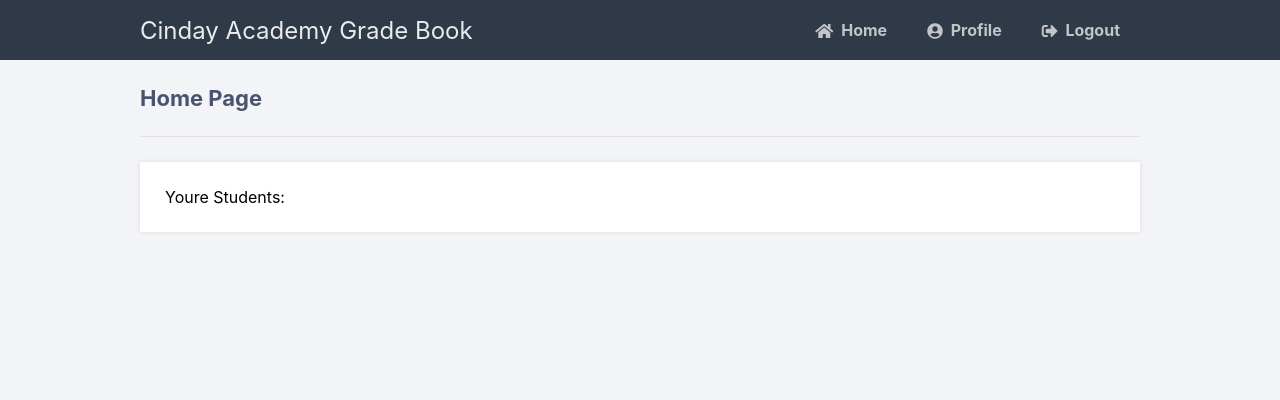
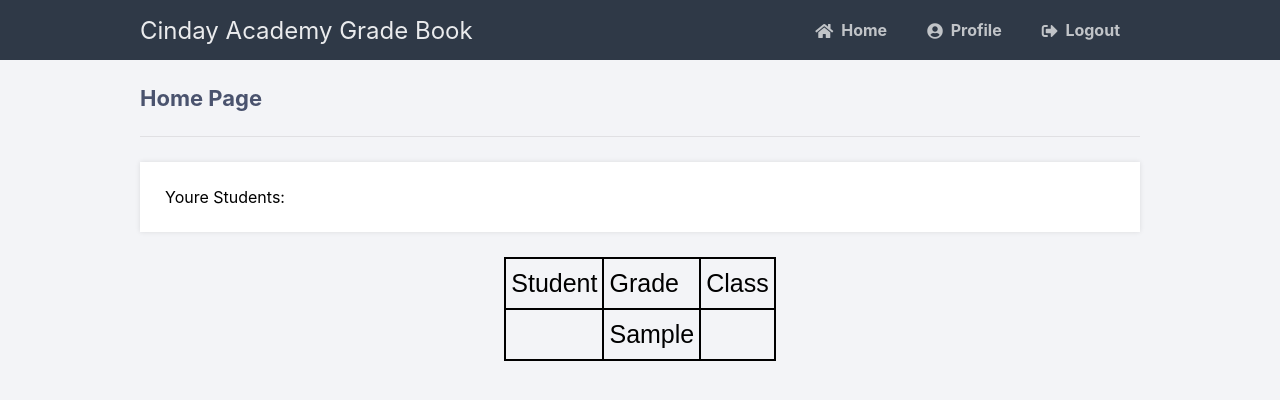
Before and after one commit to tonalconfusion/gradebook, a Flask app: page /teacher_home in a window 1280 px wide. Shown: the top 400 px of the page. Run offline with Flask 2, Linux system fonts and the light colour scheme; the visitor is signed in with stand-in values (Sample User, id 1); tables that the repository leaves empty or names only in its code hold one stand-in row (values such as "Sample post"); data that the repository does not hold is empty; some libraries are stand-ins or nearby versions.

Commit message:
Teacher Module

```diff
--- a/application.py
+++ b/application.py
@@ -15,10 +15,6 @@ app.config['MYSQL_PASSWORD'] = '0955563a'
 app.config['MYSQL_DB'] = 'heroku_cfa98b126baf0f6'
 # Intialize MySQL
 mysql = MySQL(app)
-
-
-
-
 
 #redirect to login
 @app.route("/")
@@ -65,8 +61,6 @@ def teacher_login():
 			return redirect(url_for("teacher_home"))
 
 	return render_template('teacher_login.html')
-
-
 
 @app.route('/home')
 def home():
@@ -116,7 +110,19 @@ def home():
 @app.route('/teacher_home')
 def teacher_home():
 	if 'loggedin' in session:
-		return render_template('teacher_home.html', name=session['username'])
+		cursor = mysql.connection.cursor(MySQLdb.cursors.DictCursor)
+
+
+		db = MySQLdb.connect("us-cdbr-east-02.cleardb.com", "bfe1210a3e42e3", "0955563a", "heroku_cfa98b126baf0f6")
+		cur = db.cursor()
+		cursor.execute("SELECT * FROM grades INNER JOIN teachers ON teachers.id = grades.subject_id INNER JOIN students ON grades.studentid = students.id WHERE teachers.id=%s", (session['id'],))
+		students1 = cursor.fetchall()
+		cursor.execute("SELECT COUNT(*) FROM grades INNER JOIN teachers ON teachers.id = grades.subject_id INNER JOIN students ON grades.studentid = students.id WHERE teachers.id=%s", (session['id'],))
+		count1 = cursor.fetchall()
+		count1 = count1[0]['COUNT(*)']
+		print(count1)
+		return render_template('teacher_home.html', name=session['username'], students=students1, count=count1)
+
 	else:
 		return redirect(url_for('teacher_login'))
 @app.route('/logout')
--- a/templates/teacher_home.html
+++ b/templates/teacher_home.html
@@ -5,4 +5,32 @@
 {% block content %}
 <h2>Home Page</h2>
 <p>Youre Students: </p>
+<style type="text/css">
+.tg  {border-collapse:collapse;border-spacing:0;margin:0px auto;}
+.tg td{border-color:black;border-style:solid;border-width:2px;font-family:Arial, sans-serif;font-size:25px;
+  overflow:hidden;padding:10px 5px;word-break:normal;}
+.tg th{border-color:black;border-style:solid;border-width:2px;font-family:Arial, sans-serif;font-size:25px;
+  font-weight:normal;overflow:hidden;padding:10px 5px;word-break:normal;}
+.tg .tg-0lax{text-align:left;vertical-align:top}
+</style>
+<table class="tg">
+<thead>
+  <tr>
+    <th class="tg-0lax">Student</th>
+    <th class="tg-0lax">Grade</th>
+    <th class="tg-0lax">Class</th>
+  </tr>
+</thead>
+<tbody>
+  {%for i in range(0, count)%}
+  	<tr>
+    	<td>{{students[i]['students.name']}}</td>
+    	<td>{{students[i]['grade']}}</td>
+    	<td>{{students[i]['class']}}</td>
+  	</tr>
+  {%endfor%}
+
+</tbody>
+</table>
+
 {% endblock %}
```
